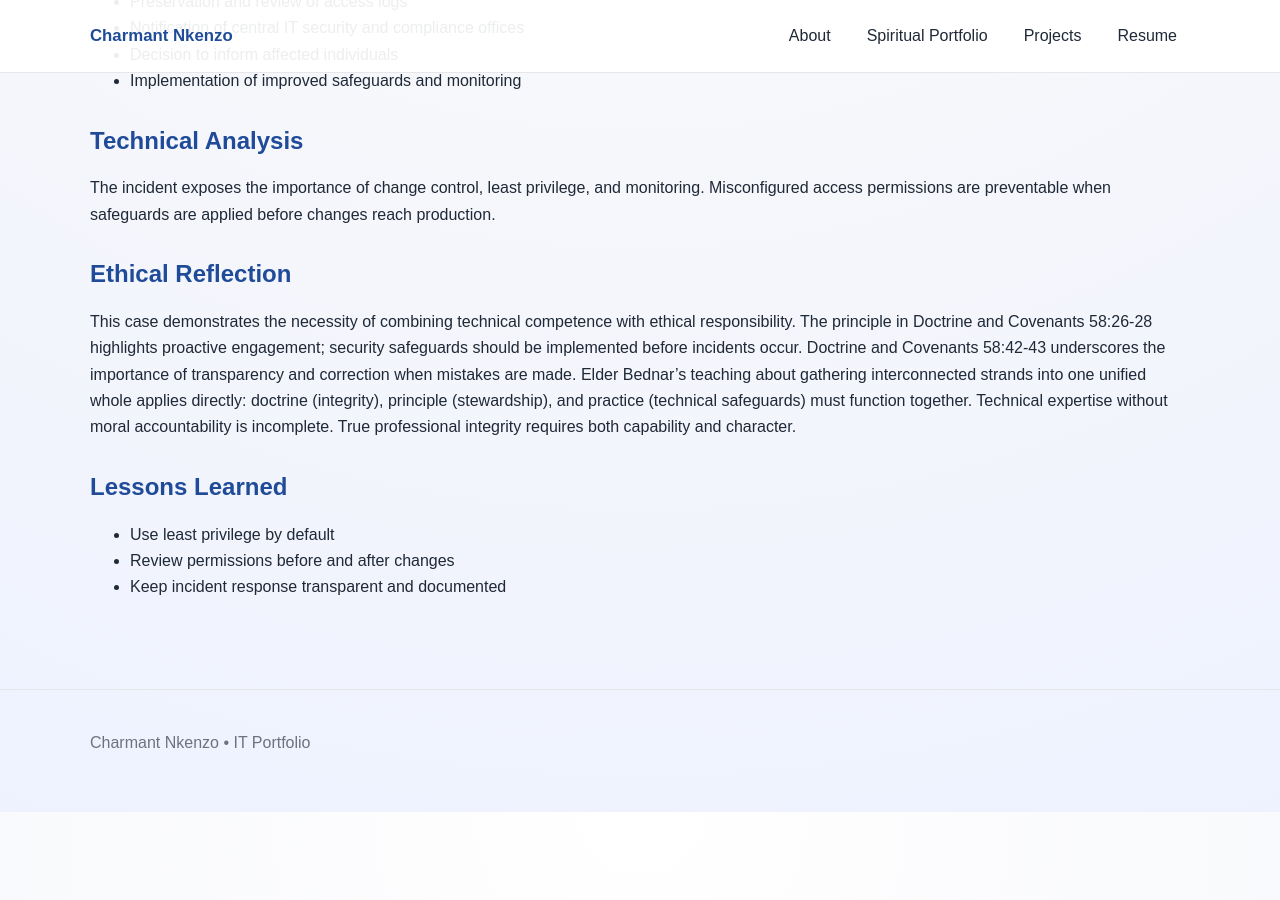
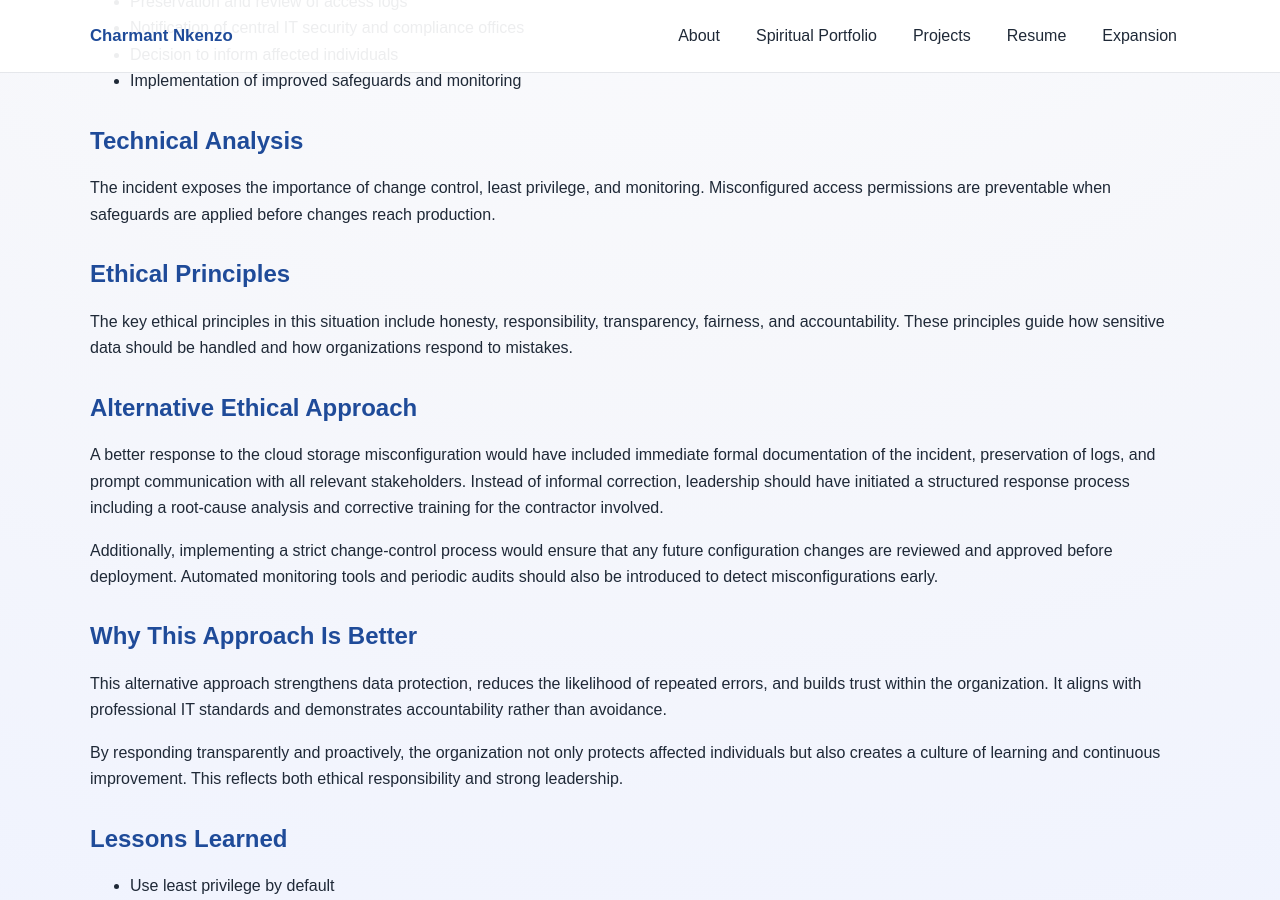
Before and after one commit to guychel20/charmantnkenzo.github.io, a Jekyll site: the page built from projects/cybersecurity-case-study/README.md, in a window 1280 px wide and 900 px high, scrolled down 745 px. Built offline with Jekyll 4.4.1, drawn with Linux system fonts in a browser that asks for light colours; our own code applies the rules of GitHub Pages for plain Markdown files; before the commit the page ends 1557 px from its top, so only the background shows below that.

Commit message:
Week 4 expansion, ethical improvements, and project refinement

```diff
--- a/_layouts/default.html
+++ b/_layouts/default.html
@@ -15,6 +15,7 @@
         <a href="{{ '/spiritual/' | relative_url }}">Spiritual Portfolio</a>
         <a href="{{ '/projects/' | relative_url }}">Projects</a>
         <a href="{{ '/resume/' | relative_url }}">Resume</a>
+        <a href="{{ '/spiritual/expansion/' | relative_url }}">Expansion</a>
       </nav>
     </div>
   </header>
--- a/projects/cybersecurity-case-study/README.md
+++ b/projects/cybersecurity-case-study/README.md
@@ -26,8 +26,21 @@ A departmental cloud backup was unintentionally configured with public access by
 ## Technical Analysis
 The incident exposes the importance of change control, least privilege, and monitoring. Misconfigured access permissions are preventable when safeguards are applied before changes reach production.
 
-## Ethical Reflection
-This case demonstrates the necessity of combining technical competence with ethical responsibility. The principle in Doctrine and Covenants 58:26-28 highlights proactive engagement; security safeguards should be implemented before incidents occur. Doctrine and Covenants 58:42-43 underscores the importance of transparency and correction when mistakes are made. Elder Bednar's teaching about gathering interconnected strands into one unified whole applies directly: doctrine (integrity), principle (stewardship), and practice (technical safeguards) must function together. Technical expertise without moral accountability is incomplete. True professional integrity requires both capability and character.
+## Ethical Principles
+
+The key ethical principles in this situation include honesty, responsibility, transparency, fairness, and accountability. These principles guide how sensitive data should be handled and how organizations respond to mistakes.
+
+## Alternative Ethical Approach
+
+A better response to the cloud storage misconfiguration would have included immediate formal documentation of the incident, preservation of logs, and prompt communication with all relevant stakeholders. Instead of informal correction, leadership should have initiated a structured response process including a root-cause analysis and corrective training for the contractor involved.
+
+Additionally, implementing a strict change-control process would ensure that any future configuration changes are reviewed and approved before deployment. Automated monitoring tools and periodic audits should also be introduced to detect misconfigurations early.
+
+## Why This Approach Is Better
+
+This alternative approach strengthens data protection, reduces the likelihood of repeated errors, and builds trust within the organization. It aligns with professional IT standards and demonstrates accountability rather than avoidance.
+
+By responding transparently and proactively, the organization not only protects affected individuals but also creates a culture of learning and continuous improvement. This reflects both ethical responsibility and strong leadership.
 
 ## Lessons Learned
 - Use least privilege by default
```
Also changed, not shown: projects/systems-optimization/README.md (+5 -2 lines), spiritual/expansion-week4.md (added, +47 -0 lines), spiritual/professional-alignment.md (added, +24 -0 lines).
